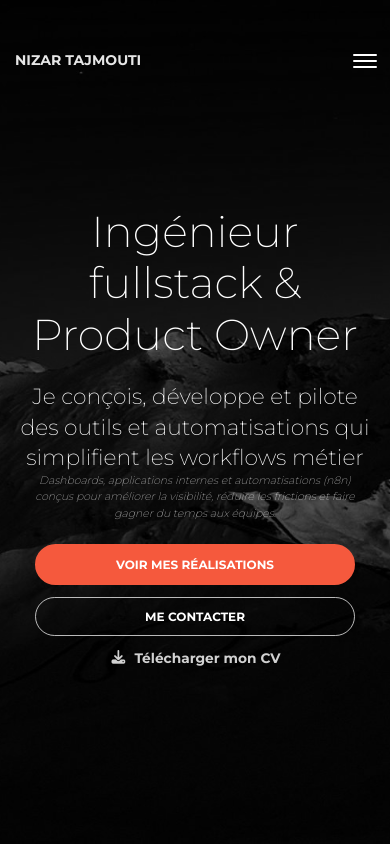
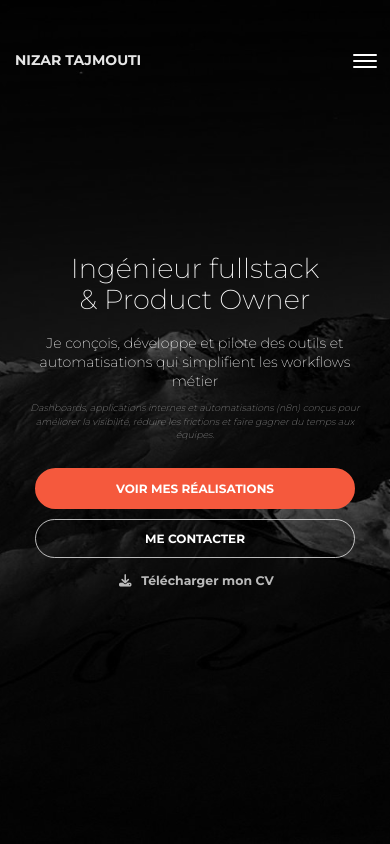
Before and after one commit to TAJMOUTI/SiteNizar, a plain HTML site: page home.html in a window 390 px wide. Shown: the top 844 px of the page. Drawn offline with Linux system fonts and the light colour scheme.

Commit message:
[fix] - affichage hero reponsive

```diff
--- a/assets/css/portfoliostyle.css
+++ b/assets/css/portfoliostyle.css
@@ -648,6 +648,10 @@
     margin-bottom: 16px;
 }
 
+.page-header .motto h1 span {
+    display: inline;
+}
+
 .page-header .motto .hero-description {
     max-width: 680px;
     margin: 0 auto 24px;
@@ -722,15 +726,46 @@
 }
 
 @media (max-width: 767px) {
+    .page-header .container {
+        padding-right: 20px;
+        padding-left: 20px;
+    }
+
+    .page-header .motto {
+        max-width: 360px;
+        margin-right: auto;
+        margin-left: auto;
+    }
+
+    .page-header .motto h1 {
+        margin-top: 0;
+        margin-bottom: 18px;
+        font-size: 2.28em;
+        line-height: 1.14;
+    }
+
+    .page-header .motto h1 span {
+        display: block;
+        white-space: nowrap;
+    }
+
+    .page-header .motto h3 {
+        max-width: 100%;
+        margin: 0 auto 10px;
+        font-size: 1.18em;
+        line-height: 1.36;
+    }
+
     .page-header .motto h4 {
-        margin-bottom: 14px;
+        margin-bottom: 12px;
     }
 
     .page-header .motto .hero-description {
-        max-width: 90%;
-        margin: 0 auto 22px;
-        font-size: 0.9em;
-        line-height: 1.5;
+        max-width: 100%;
+        margin: 0 auto 26px;
+        font-size: 0.78em;
+        line-height: 1.45;
+        opacity: 0.58;
     }
 
     .hero-actions {
@@ -739,13 +774,32 @@
         width: min(100%, 320px);
         margin-right: auto;
         margin-left: auto;
+        gap: 10px;
     }
 
     .hero-actions .btn {
         width: 100%;
+        min-width: 0;
+        padding-right: 18px;
+        padding-left: 18px;
     }
 
     .hero-cv-action {
-        margin-top: 12px;
+        margin-top: 14px;
+    }
+
+    .hero-cv-action a {
+        font-size: 0.78rem;
+        color: rgba(255, 255, 255, 0.72);
     }
 }
+
+@media (max-width: 360px) {
+    .page-header .motto h1 {
+        font-size: 2.05em;
+    }
+
+    .page-header .motto h3 {
+        font-size: 1.08em;
+    }
+}
--- a/home.html
+++ b/home.html
@@ -94,7 +94,7 @@
     <div class="container">
       <div class="motto text-center">
         <!--Faire comme sur le site Andre Bach et faire une animation d'apparition - Pour Codex remonter cette phrase pour le faire lorsqu'on fera une modification sur cette partie -->
-        <h1>Ingénieur fullstack & Product Owner</h1>
+        <h1><span>Ingénieur fullstack</span> <span>& Product Owner</span></h1>
         <h3>Je conçois, développe et pilote des outils et automatisations qui simplifient les workflows métier</h3>
         <p class="hero-description h5">Dashboards, applications internes et automatisations (n8n) conçus pour améliorer la visibilité, réduire les frictions et faire gagner du temps aux équipes.</p>
         <div class="hero-actions" aria-label="Actions principales">
```
